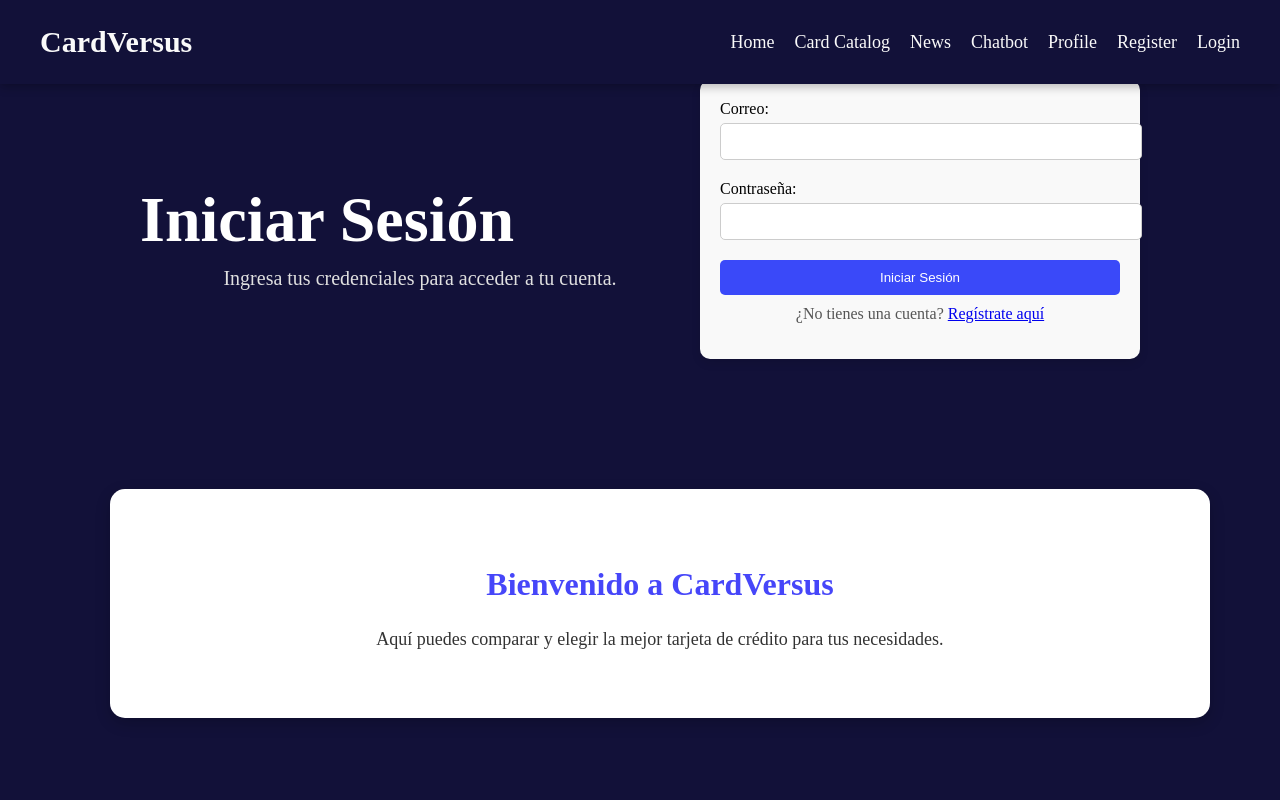
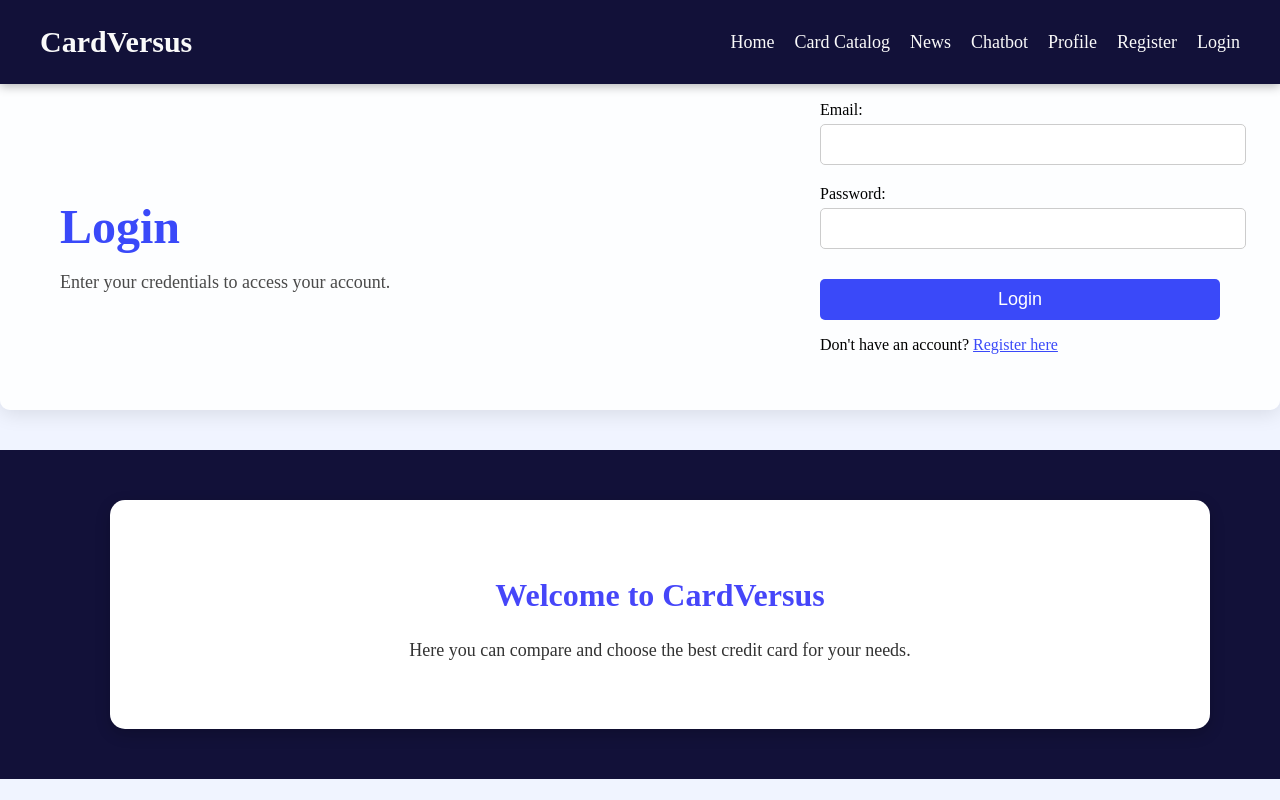
Before and after one commit to joelvshimself/cardvs, a Vue app: page /login in a window 1280 px wide. Built offline with nearby package versions, Linux system fonts and the light colour scheme.

Commit message:
cambios login y register

```diff
--- a/src/Pantallas/UserLogin.vue
+++ b/src/Pantallas/UserLogin.vue
@@ -1,33 +1,35 @@
 <template>
-  <div>
+  <div class="login-page">
     <section class="pantalla">
       <div class="text">
-        <h2>Iniciar Sesión</h2>
-        <p>Ingresa tus credenciales para acceder a tu cuenta.</p>
+        <h2>Login</h2>
+        <p>Enter your credentials to access your account.</p>
       </div>
       <div class="form-container">
-        <form @submit.prevent="iniciarSesion">
-          <label>Correo:</label>
-          <input v-model="usuario.correo" type="email" required />
+        <form @submit.prevent="login">
+          <label>Email:</label>
+          <input v-model="user.email" type="email" required />
 
-          <label>Contraseña:</label>
-          <input v-model="usuario.password" type="password" required />
+          <label>Password:</label>
+          <input v-model="user.password" type="password" required />
 
-          <button type="submit">Iniciar Sesión</button>
+          <button type="submit" class="custom-button">Login</button>
         </form>
-        <p v-if="mensajeError" class="error">{{ mensajeError }}</p>
-        <p>¿No tienes una cuenta? <router-link to="/register">Regístrate aquí</router-link></p>
+        <p v-if="errorMessage" class="error">{{ errorMessage }}</p>
+        <p>
+          Don't have an account?
+          <router-link to="/register" class="register-link">Register here</router-link>
+        </p>
       </div>
     </section>
     <InfoSection
-      title="Bienvenido a CardVersus"
-      description="Aquí puedes comparar y elegir la mejor tarjeta de crédito para tus necesidades."
+      title="Welcome to CardVersus"
+      description="Here you can compare and choose the best credit card for your needs."
     />
   </div>
 </template>
 
 <script>
-// Importa Firebase Auth
 import { getAuth, signInWithEmailAndPassword } from "firebase/auth";
 import InfoSection from '@/components/InfoSection.vue';
 
@@ -38,29 +40,29 @@ export default {
   },
   data() {
     return {
-      usuario: {
-        correo: '',
+      user: {
+        email: '',
         password: ''
       },
-      mensajeError: ''
+      errorMessage: ''
     };
   },
   methods: {
-    async iniciarSesion() {
+    async login() {
       const auth = getAuth();
-      this.mensajeError = ''; // Reiniciar mensaje de error
+      this.errorMessage = ''; // Reset error message
 
       try {
         const userCredential = await signInWithEmailAndPassword(
           auth,
-          this.usuario.correo,
-          this.usuario.password
+          this.user.email,
+          this.user.password
         );
-        // Inicio de sesión exitoso
-        console.log('Usuario autenticado:', userCredential.user);
-        this.$router.push('/'); // Redirigir a la pantalla principal o dashboard
+        // Successful login
+        console.log('Authenticated user:', userCredential.user);
+        this.$router.push('/'); // Redirect to the main screen or dashboard
       } catch (error) {
-        this.mensajeError = "Error al iniciar sesión: " + error.message;
+        this.errorMessage = "Error logging in: " + error.message;
       }
     }
   }
@@ -68,40 +70,48 @@ export default {
 </script>
 
 <style scoped>
+.login-page {
+  background-color: #f0f4ff; /* Fondo claro que complementa los colores del MainScreen */
+  min-height: 100vh; /* Ocupa todo el alto de la pantalla */
+  display: flex;
+  flex-direction: column;
+  justify-content: center; /* Centra verticalmente */
+}
+
 .pantalla {
   display: flex;
   justify-content: space-between;
   align-items: center;
   width: 100%;
   max-width: 1200px;
-  margin: 80px auto;
+  margin: 40px auto; /* Ajuste del margen */
+  background-color: rgba(255, 255, 255, 0.9); /* Fondo blanco con opacidad */
+  border-radius: 10px;
+  padding: 40px;
+  box-shadow: 0 4px 20px rgba(0, 0, 0, 0.1);
 }
 
 .text {
   flex: 1;
   text-align: left;
-  margin-left: 100px;
+  margin-left: 20px; /* Menos margen para que se vea más limpio */
 }
 
 .text h2 {
-  font-size: 64px;
-  color: #ffffff;
-  margin-bottom: 0;
+  font-size: 48px;
+  color: #3A49F9; /* Color del título */
+  margin-bottom: 10px;
 }
 
 .text p {
-  font-size: 20px;
-  color: #e0e0e0;
+  font-size: 18px;
+  color: #4A4A4A; /* Color gris oscuro */
 }
 
 .form-container {
-  background-color: #f9f9f9;
-  border-radius: 10px;
-  padding: 20px;
-  box-shadow: 0 4px 10px rgba(0, 0, 0, 0.1);
   flex: 1;
   max-width: 400px;
-  margin-right: 100px;
+  margin-right: 20px; /* Menos margen */
 }
 
 label {
@@ -111,13 +121,19 @@ label {
 
 input {
   width: 100%;
-  padding: 10px;
+  padding: 12px;
   margin-bottom: 20px;
   border: 1px solid #ccc;
   border-radius: 5px;
+  transition: border-color 0.3s;
 }
 
-button {
+input:focus {
+  border-color: #3A49F9; /* Color del borde en foco */
+  outline: none;
+}
+
+.custom-button {
   width: 100%;
   padding: 10px;
   background-color: #3A49F9;
@@ -128,7 +144,7 @@ button {
   transition: background-color 0.3s;
 }
 
-button:hover {
+.custom-button:hover {
   background-color: #2c3e50;
 }
 
@@ -138,9 +154,8 @@ button:hover {
   margin-top: 10px;
 }
 
-p {
-  text-align: center;
-  margin-top: 10px;
-  color: #555;
+.register-link {
+  color: #3A49F9; /* Mismo color que el título */
+  text-decoration: underline; /* Subrayar el enlace */
 }
 </style>
--- a/src/Pantallas/UserRegister.vue
+++ b/src/Pantallas/UserRegister.vue
@@ -2,8 +2,9 @@
   <div>
     <section class="pantalla">
       <div class="text">
-        <h2>Registro de Usuarios</h2>
-        <p>Completa el formulario a continuación para unirte a nuestra comunidad.</p>
+        <h2>Join Our Community</h2>
+        <h3>Register Now</h3>
+        <p>Complete the form below to start comparing credit cards and maximizing rewards.</p>
       </div>
       <div class="cards">
         <img src="@/assets/Tarjeta.png" alt="Credit Card" class="credit-card-img" />
@@ -11,74 +12,78 @@
     </section>
 
     <InfoSection
-      title="Únete a nosotros"
-      description="Al registrarte, podrás acceder a múltiples beneficios y comparar las mejores opciones de tarjetas de crédito."
+      title="What is CardVersus?"
+      description="CardVersus is designed to educate users about the features and benefits of various credit cards. Whether you're just starting with your first credit card or a seasoned financial expert, CardVersus helps you compare and choose the best option for your financial needs."
     />
 
-    <form @submit.prevent="registrarUsuario" class="register-form">
-      <label>Nombre:</label>
-      <input v-model="nuevoUsuario.nombre" type="text" required />
+    <form @submit.prevent="registerUser" class="register-form">
+      <h2>Register</h2>
+      <label>Name:</label>
+      <input v-model="newUser.name" type="text" required />
 
-      <label>Correo:</label>
-      <input v-model="nuevoUsuario.correo" type="email" required />
+      <label>Email:</label>
+      <input v-model="newUser.email" type="email" required />
 
-      <label>Contraseña:</label>
-      <input v-model="nuevoUsuario.password" type="password" required />
+      <label>Password:</label>
+      <input v-model="newUser.password" type="password" required />
 
-      <label>Edad:</label>
-      <input v-model="nuevoUsuario.edad" type="number" required />
+      <label>Age:</label>
+      <input v-model="newUser.age" type="number" required />
 
-      <button type="submit" class="custom-button">Registrar</button>
-      <p v-if="mensajeError">{{ mensajeError }}</p>
+      <button type="submit" class="custom-button">Register</button>
+      <p v-if="errorMessage" class="error">{{ errorMessage }}</p>
     </form>
+
+    <AboutSection />
   </div>
 </template>
 
 <script>
-// Importa Firebase Auth y Firestore
 import { getAuth, createUserWithEmailAndPassword } from "firebase/auth";
 import { collection, addDoc } from "firebase/firestore";
 import { db } from "@/firebase";
 import InfoSection from '@/components/InfoSection.vue';
+import AboutSection from '@/components/AboutSection.vue';
 
 export default {
   name: "UserRegister",
   components: {
-    InfoSection
+    InfoSection,
+    AboutSection
   },
   data() {
     return {
-      nuevoUsuario: {
-        nombre: '',
-        correo: '',
+      newUser: {
+        name: '',
+        email: '',
         password: '',
-        edad: 0
+        age: 0
       },
-      mensajeError: ''
+      errorMessage: ''
     };
   },
   methods: {
-    async registrarUsuario() {
+    async registerUser() {
       const auth = getAuth();
 
       try {
         const userCredential = await createUserWithEmailAndPassword(
           auth,
-          this.nuevoUsuario.correo,
-          this.nuevoUsuario.password
+          this.newUser.email,
+          this.newUser.password
         );
         const user = userCredential.user;
 
-        await addDoc(collection(db, "usuarios"), {
+        await addDoc(collection(db, "users"), {
           uid: user.uid,
-          nombre: this.nuevoUsuario.nombre,
-          correo: this.nuevoUsuario.correo,
-          edad: this.nuevoUsuario.edad
+          name: this.newUser.name,
+          email: this.newUser.email,
+          age: this.newUser.age
         });
 
         this.$router.push('/login');
       } catch (error) {
-        this.mensajeError = "Error al registrar el usuario: " + error.message;
+        this.errorMessage = "Error registering user: " + error.message;
       }
     }
   }
@@ -103,8 +108,17 @@ export default {
 
 .text h2 {
   font-size: 64px;
-  color: #ffffff;
+  color: #3A49F9; /* Color del título */
   margin-bottom: 0;
+}
+
+.text h3 {
+  font-size: 60px;
+  background: linear-gradient(45deg, #9130F4, #4646F9);
+  -webkit-background-clip: text;
+  background-clip: text;
+  color: transparent;
+  margin-top: 0;
 }
 
 .text p {
@@ -126,7 +140,18 @@ export default {
 }
 
 .register-form {
-  margin-top: 20px;
+  background-color: #ffffff; /* Fondo blanco para el formulario */
+  border-radius: 10px;
+  padding: 30px;
+  box-shadow: 0 4px 10px rgba(0, 0, 0, 0.1);
+  max-width: 400px;
+  margin: 20px auto;
+}
+
+.register-form h2 {
+  text-align: center;
+  color: #3A49F9;
+  margin-bottom: 20px;
 }
 
 .register-form label {
@@ -136,19 +161,25 @@ export default {
 
 .register-form input {
   width: 100%;
-  padding: 10px;
+  padding: 12px;
   margin-bottom: 15px;
   border: 1px solid #ccc;
   border-radius: 5px;
+  transition: border-color 0.3s;
+}
+
+.register-form input:focus {
+  border-color: #3A49F9; /* Color del borde en foco */
+  outline: none;
 }
 
 .custom-button {
   background: transparent;
   border: 2px solid;
-  border-image: linear-gradient(45deg, #12113933, #3A49F9) 1;
+  border-image: #3A49F9;
   padding: 15px 30px;
   font-size: 18px;
-  color: white;
+  color: #3A49F9;
   cursor: pointer;
   border-radius: 10px;
   margin-top: 10px;
@@ -156,7 +187,17 @@ export default {
 }
 
 .custom-button:hover {
-  background: linear-gradient(45deg, #12113933, #3A49F9);
+  background:#3A49F9;
   color: white;
 }
+
+.error {
+  color: red;
+  text-align: center;
+  margin-top: 10px;
+  padding: 10px;
+  border: 1px solid red;
+  border-radius: 5px;
+  background-color: rgba(255, 0, 0, 0.1); /* Fondo para mensajes de error */
+}
 </style>
```
